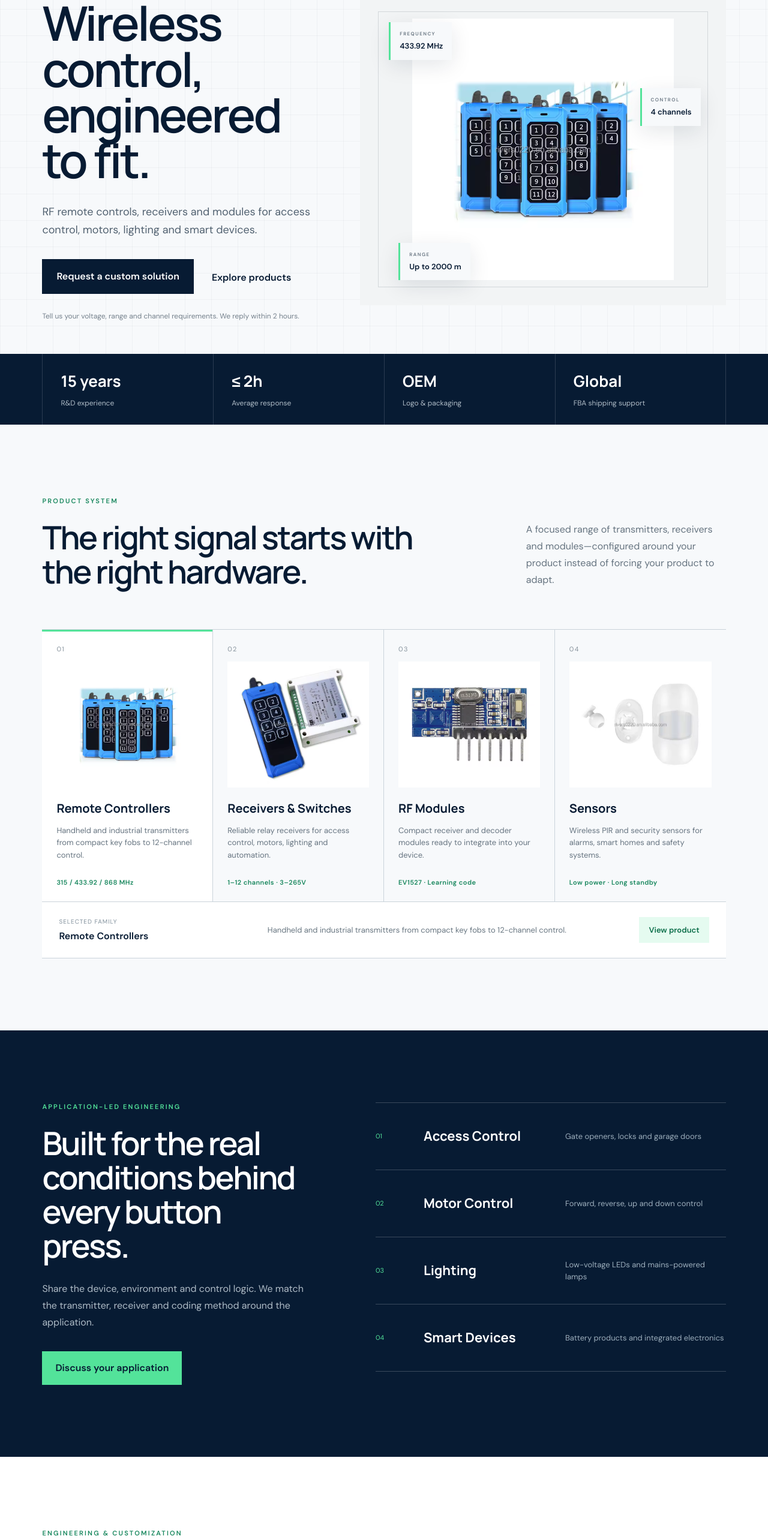
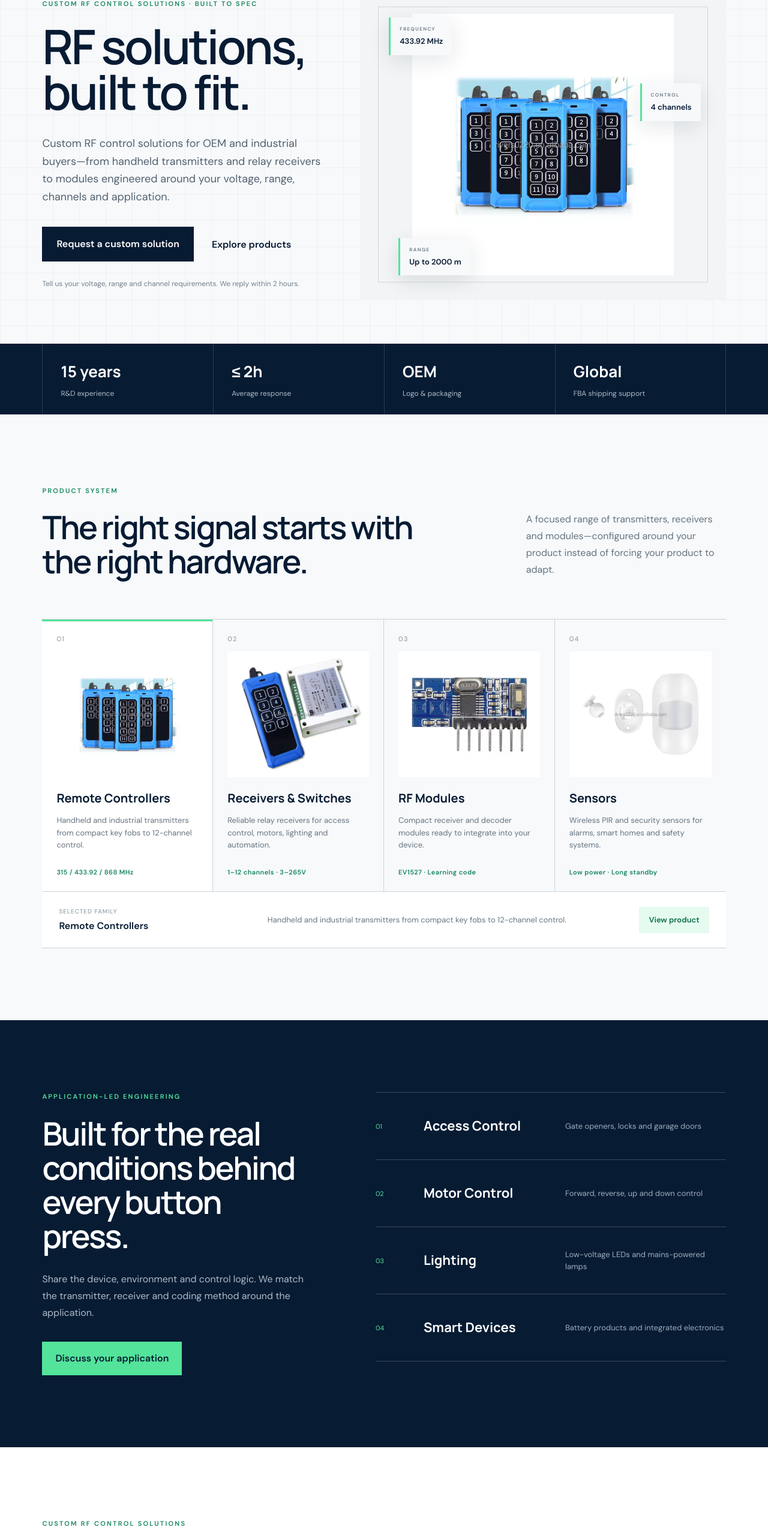
Before and after one commit to zyjqjnh/rivers-website, a Next.js app: page / in a window 1280 px wide. Shown: the part 199-2765 px from the top of the page at 60% size. Built offline with nearby package versions, Linux system fonts and the light colour scheme; no server answers; the database is empty.

Commit message:
refine homepage RF solutions positioning

```diff
--- a/app/page.js
+++ b/app/page.js
@@ -1,6 +1,27 @@
 import { HomeClient } from "@/components/HomeClient";
 import { getCategories, getProducts } from "@/lib/products";
 import { getBrand, getSiteSettings } from "@/lib/site-settings";
+
+const homeTitle = "Custom RF Control Solutions | ANRIVERS";
+const homeDescription =
+  "Custom RF control solutions for OEM and industrial applications: remote transmitters, relay receivers and modules tailored by voltage, range and channels.";
+
+export const metadata = {
+  title: { absolute: homeTitle },
+  description: homeDescription,
+  alternates: { canonical: "/" },
+  openGraph: {
+    type: "website",
+    title: homeTitle,
+    description: homeDescription,
+    url: "/",
+  },
+  twitter: {
+    card: "summary_large_image",
+    title: homeTitle,
+    description: homeDescription,
+  },
+};
 
 export const dynamic = "force-dynamic";
 
--- a/components/HomeClient.js
+++ b/components/HomeClient.js
@@ -64,9 +64,9 @@ export function HomeClient({ products, categories, brand }) {
       <main id="top">
         <section className="hero">
           <div className="hero-copy">
-            <p className="eyebrow">RF CONTROL SOLUTIONS · BUILT TO SPEC</p>
-            <h1>Wireless control,<br />engineered to fit.</h1>
-            <p className="hero-description">RF remote controls, receivers and modules for access control, motors, lighting and smart devices.</p>
+            <p className="eyebrow">CUSTOM RF CONTROL SOLUTIONS · BUILT TO SPEC</p>
+            <h1>RF solutions,<br />built to fit.</h1>
+            <p className="hero-description">Custom RF control solutions for OEM and industrial buyers—from handheld transmitters and relay receivers to modules engineered around your voltage, range, channels and application.</p>
             <div className="hero-actions">
               <button className="primary-button" type="button" onClick={() => openInquiry("hero")}>Request a custom solution</button>
               <Link className="text-link" href="/products" onClick={() => trackEvent("catalog_click", { cta_location: "hero" })}>Explore products</Link>
@@ -140,8 +140,8 @@ export function HomeClient({ products, categories, brand }) {
 
         <section className="section capability-section" id="capabilities">
           <div className="section-heading">
-            <div><p className="eyebrow">ENGINEERING &amp; CUSTOMIZATION</p><h2>From an initial requirement to a repeatable product.</h2></div>
-            <p>Our team supports specification matching, samples, private labeling and production coordination for global buyers.</p>
+            <div><p className="eyebrow">CUSTOM RF CONTROL SOLUTIONS</p><h2>From an initial requirement to a repeatable product.</h2></div>
+            <p>We support specification matching, samples, private labeling and production coordination to turn application requirements into reliable RF control products.</p>
           </div>
           <div className="capability-layout">
             <div className="capability-image"><img src="/assets/c5f89f065108be6f.jpg" alt="Long-distance RF remote control product" /></div>
@@ -155,8 +155,8 @@ export function HomeClient({ products, categories, brand }) {
         </section>
 
         <section className="about-section" id="about">
-          <div><p className="eyebrow light">ANQING · CHINA</p><h2>A responsive RF control partner for teams building real products.</h2></div>
-          <div><p>ANRIVERS combines 15 years of RF product experience with a practical, buyer-friendly process. Our products serve customers across North America, Europe, Australia, Japan, South Korea and Africa.</p><button className="light-button" type="button" onClick={() => openInquiry("about")}>Work with ANRIVERS</button></div>
+          <div><p className="eyebrow light">RF CONTROL · ANQING, CHINA</p><h2>A responsive RF control partner for teams building real products.</h2></div>
+          <div><p>ANRIVERS combines 15 years of RF product development experience with a practical, buyer-friendly process. We deliver custom transmitters, receivers and modules for customers across North America, Europe, Australia, Japan, South Korea and Africa.</p><button className="light-button" type="button" onClick={() => openInquiry("about")}>Work with ANRIVERS</button></div>
         </section>
       </main>
 
--- a/lib/seo.js
+++ b/lib/seo.js
@@ -1,7 +1,7 @@
 export const SITE_NAME = "ANRIVERS RF Control";
 export const SITE_URL = process.env.NEXT_PUBLIC_SITE_URL || "https://anrivers.com";
 export const SITE_DESCRIPTION =
-  "RF remote controls, receivers and modules engineered for access control, motors, lighting and smart devices.";
+  "ANRIVERS delivers custom RF control solutions, including transmitters, receivers and modules tailored for OEM and industrial applications.";
 
 export function absoluteUrl(path = "/") {
   return new URL(path, SITE_URL).toString();
```
Also changed, not shown: 1 other file (tests, documents, lock files or other folders).
